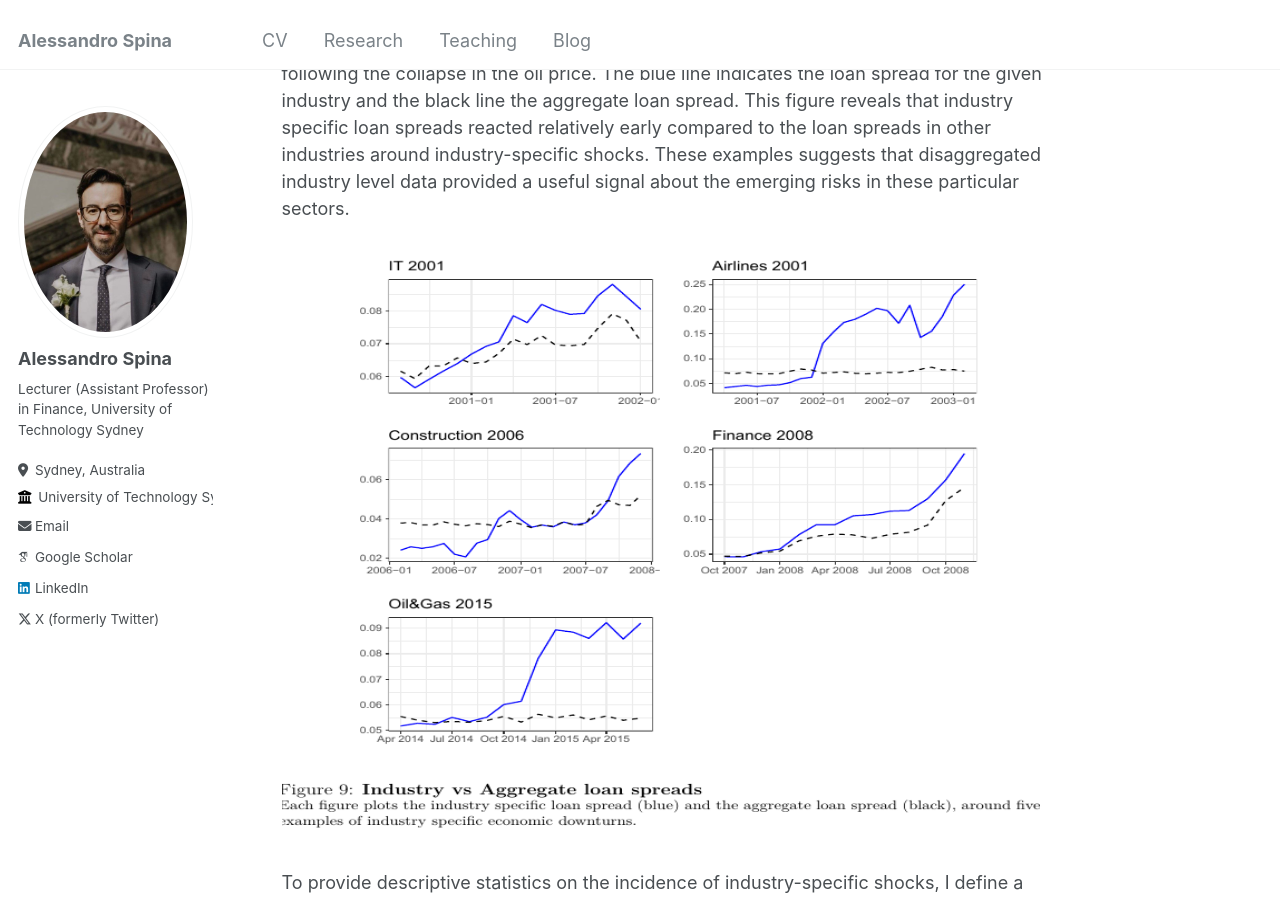
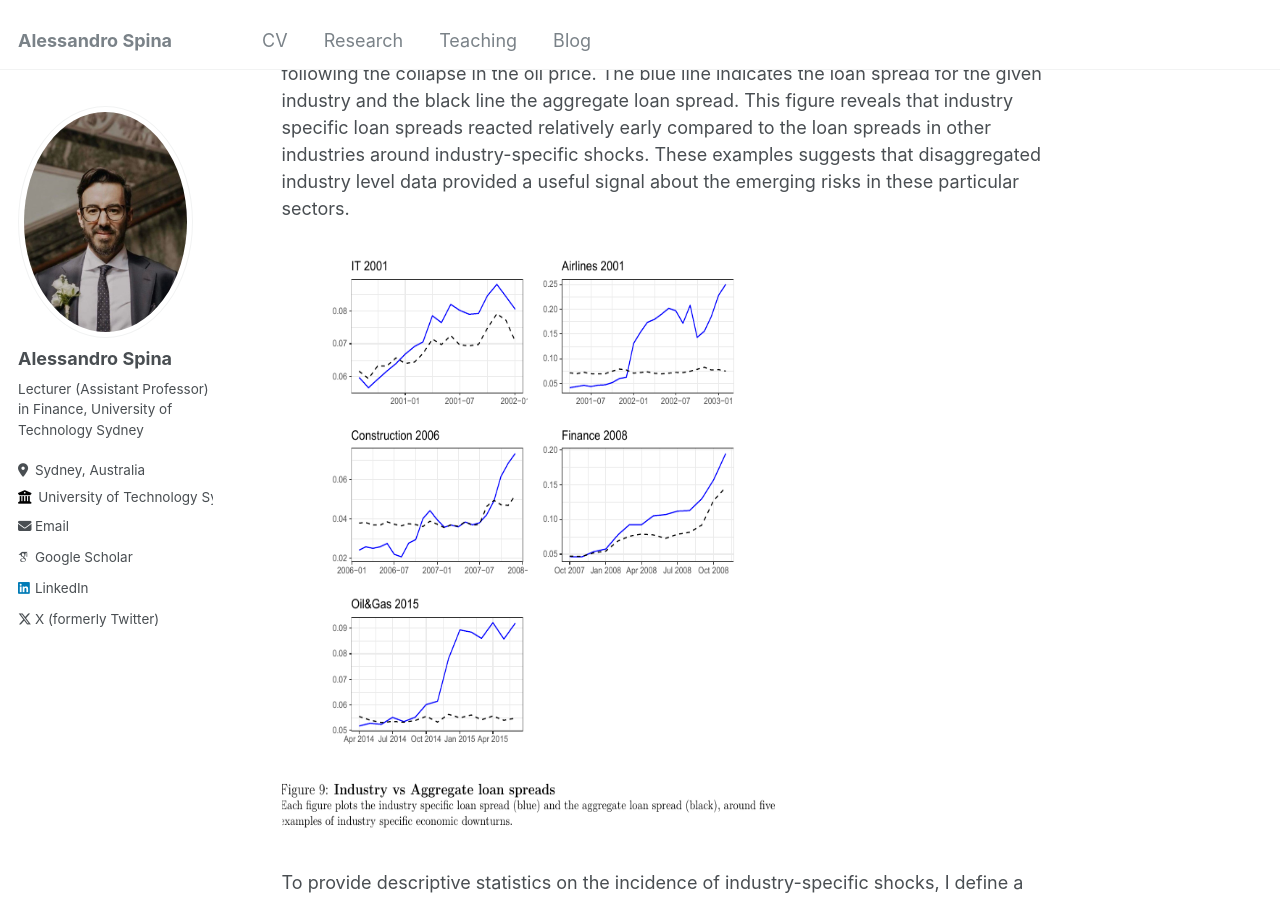
Before and after one commit to aspi6246/aspi6246.github.io, a Jekyll site: the page built from _posts/2024-11-05-blog-post-5.md, in a window 1280 px wide and 900 px high, scrolled down 2293 px. Built offline with Jekyll 4.4.1, drawn with Linux system fonts in a browser that asks for light colours; some web fonts are replaced.

Commit message:
Update 2024-11-05-blog-post-5.md

```diff
--- a/_posts/2024-11-05-blog-post-5.md
+++ b/_posts/2024-11-05-blog-post-5.md
@@ -24,17 +24,17 @@ The next figure highlights the economic contribution of each industry to total g
 
 Second, it could be that sectoral shocks are more common than aggregate shocks, and these sectoral shocks would be obscured in aggregate indexes. The figure below highlights recent examples of industry level shocks. The 2001 recession which had its beginnings in the Dot-Com bust, the 2008/9 Global Financial Crisis which had its beginnings in a construction boom, and finally the 2015 Oil-Gas industry collapse following the collapse in the oil price. The blue line indicates the loan spread for the given industry and the black line the aggregate loan spread. This figure reveals that industry specific loan spreads reacted relatively early compared to the loan spreads in other industries around industry-specific shocks. These examples suggests that disaggregated industry level data provided a useful signal about the emerging risks in these particular sectors.
 
-![Alt text](/assets/images/fig3.png){: style="width:800px;height:600px;"}
+![Alt text](/assets/images/fig3.png){: style="width:500px;height:600px;"}
 
 
 To provide descriptive statistics on the incidence of industry-specific shocks, I define a negative shock at the industry level by counting the number of episodes in which the abnormal equity return of an industry is lower than -10%. I define the abnormal return as the industry equity return minus the SP500 return in a given month. The figure below, top panel, highlights there are 52 (industry-month observations) were abnormal equity returns were lower than -10%. Alternatively, I use a 100bps abnormal increase in industry loan spreads as a negative shock. I define the abnormal loan spread as the change in industry loan spread minus the change in aggregate loan spread in a given month. The bottom panel, highlights there are 134 incidences where abnormal industry loan spreads were greater than 100bps. The incidence of negative shocks are more prevalent in certain industries such as ART, AIR, MIN, OIL. Given the frequency of industry-specific shocks, aggregate data may ignore useful signals about emerging risks in the economy.
 
-![Alt text](/assets/images/fig4.png){: style="width:800px;height:600px;"}
+![Alt text](/assets/images/fig4.png){: style="width:500px;height:600px;"}
 
 
 Third, not all economic shocks are equal. Some shocks affect all industries in the same direction, some affect industries in offsetting directions. For example, the Oil-Gas shock of 2015, was a negative shock for those firms directly linked to the extraction of oil. However, for industries for which energy is a significant input, this same shock was a positive shock. The figure below contrasts the loans spread for the oil and airlines industry. It is apparent the significant drop in oil prices, while negative for one industry, was positive for the other. This example highlights that different types of industry shocks may cancel out in the aggregate.
 
-![Alt text](/assets/images/fig5.png){: style="width:800px;height:600px;"}
+![Alt text](/assets/images/fig5.png){: style="width:500px;height:600px;"}
 
 Given the reasons outlined above, I test whether industry-specific loans spreads contain information that is useful for predicting industry developments, beyond any information contained in the aggregate macroeconomic variables. I adopt the standard forecasting regression framework:
 
@@ -46,10 +46,10 @@ where the dependent variable, $$y$$, is either the 1 quarter-ahead growth rate i
 
 The table below summarises the baseline result. In column 1 I include only the industry loan spread and find an increase in industry specific loan spreads is associated with a decrease in the growth rate of industry specific output in the next quarter, i.e. a 100bps increase in the industry loan spread is associated with a 8 bps decrease in TGO next quarter. This is statistically and economically significant compared to the unconditional average of 47 bps in TGO growth over the next quarter. To test whether there is additional information in the industry level loan spreads, column 2 includes the aggregate loan spread. The coefficient on the industry spread remains negative and significant. Finally, column 3 includes industry and time fixed effects to absorb any common time trends. Column 4-6 repeat the same set of regressions but use industry VA as the dependent variable. Together, the table suggests industry specific loan spreads contain useful information for predicting industry level economic activity. The results are agnostic as to which component of credit spreads is reacting early. Credit spreads could change because investors are forecasting a deterioration in borrower health, or it might be that risk premia increase. However, given that not all industry spreads are changing simultaneously, this is more consistent with changes in borrower health, than changes in broad investor risk aversion.
 
-![Alt text](/assets/images/tab1.png){: style="width:800px;height:600px;"}
+![Alt text](/assets/images/tab1.png){: style="width:500px;height:600px;"}
 
 One may argue that equity markets, being larger and more liquid, should also contain useful information about predicting industry economic activity. Therefore in the table below, I test the ability of industry equity returns to predict industry economic activity. I repeat the specification used in the previous table, except replacing loan spreads with equity returns. Column 1/2 (4/5) suggest that an increase in equity returns predicts an increase in TGO (VA) in the next quarter. However, note that in column 2 and 5, once controlling for aggregate equity returns (i.e. returns on the SP500), the power of industry equity returns is substantially reduced. Furthermore, with the addition of fixed effects in column 3 and 6, the statistical significance disappears. This suggests that industry specific equity returns do not contain much additional information for forecasting industry level activity beyond the market return.
 
-![Alt text](/assets/images/tab2.png){: style="width:800px;height:600px;"}
+![Alt text](/assets/images/tab2.png){: style="width:500px;height:600px;"}
 
 What is the benefit of using industry level loan spreads and who would find these results useful? First, policy makers would benefit from tracking industry level spreads to obtain a better understanding of the state of the economy. Furthermore, industry spreads may provide insights into the transmission mechanisms of monetary policy by tracking conditions in interest rate sensitive sectors. Second, bank loan officers would be a user of industry information given their role in allocating credit. For example, Blickle et. al (2023) show that loan portfolios of banks do show a tendency to specialise in certain industries. Industry credit spreads would provide loan officers with an additional barometer of conditions in each industry.
```
